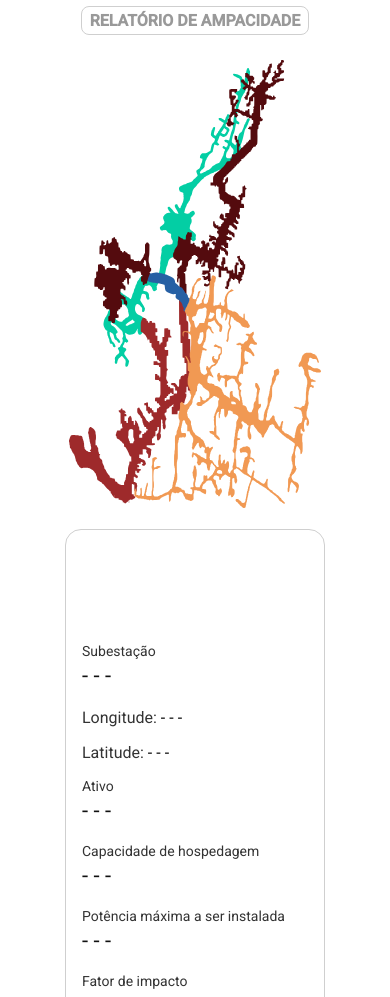
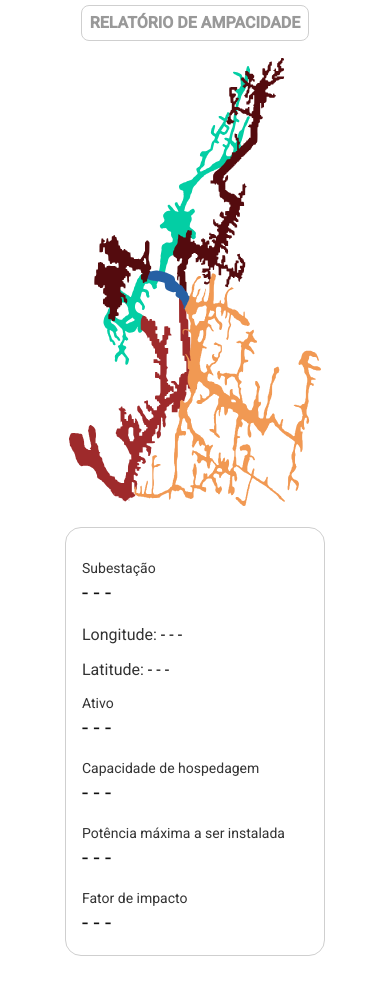
Before and after one commit to leandrocl2005/electrical-host, a plain HTML site: page index.html in a window 390 px wide. Shown: the part 103-1100 px from the top of the page. After the commit the page ends 1071 px from the top, so only its background shows below. Drawn offline with Linux system fonts and the light colour scheme.

Commit message:
change some styles for responsiveness

```diff
--- a/css/styles.css
+++ b/css/styles.css
@@ -7,7 +7,7 @@
 body {
   min-height: 100vh;
   font-family: 'Roboto', sans-serif;
-  padding: 16px 16px;
+  padding: 8px 8px;
 }
 
 strong {
@@ -18,8 +18,8 @@ strong {
 h1, h2 {
   text-align: left;
   text-transform: uppercase;
+  color: #555;
   margin-bottom: 16px;
-  color: #555;
 }
 
 h2 {
@@ -31,6 +31,8 @@ h2 {
   padding: 4px 8px;
   border-radius: 8px;
   font-size: 16px;
+  line-height: 26px;
+  margin-bottom: 8px;
 }
 
 h2:hover {
@@ -57,9 +59,8 @@ h2:hover {
   align-items: flex-start;
   justify-content: center;
   min-width: 260px;
-  height: 70vh;
   border: 1px solid #cfcfcf;
-  padding: 0 32px;
+  padding: 16px 32px;
   border-radius: 16px;
 }
 
```
